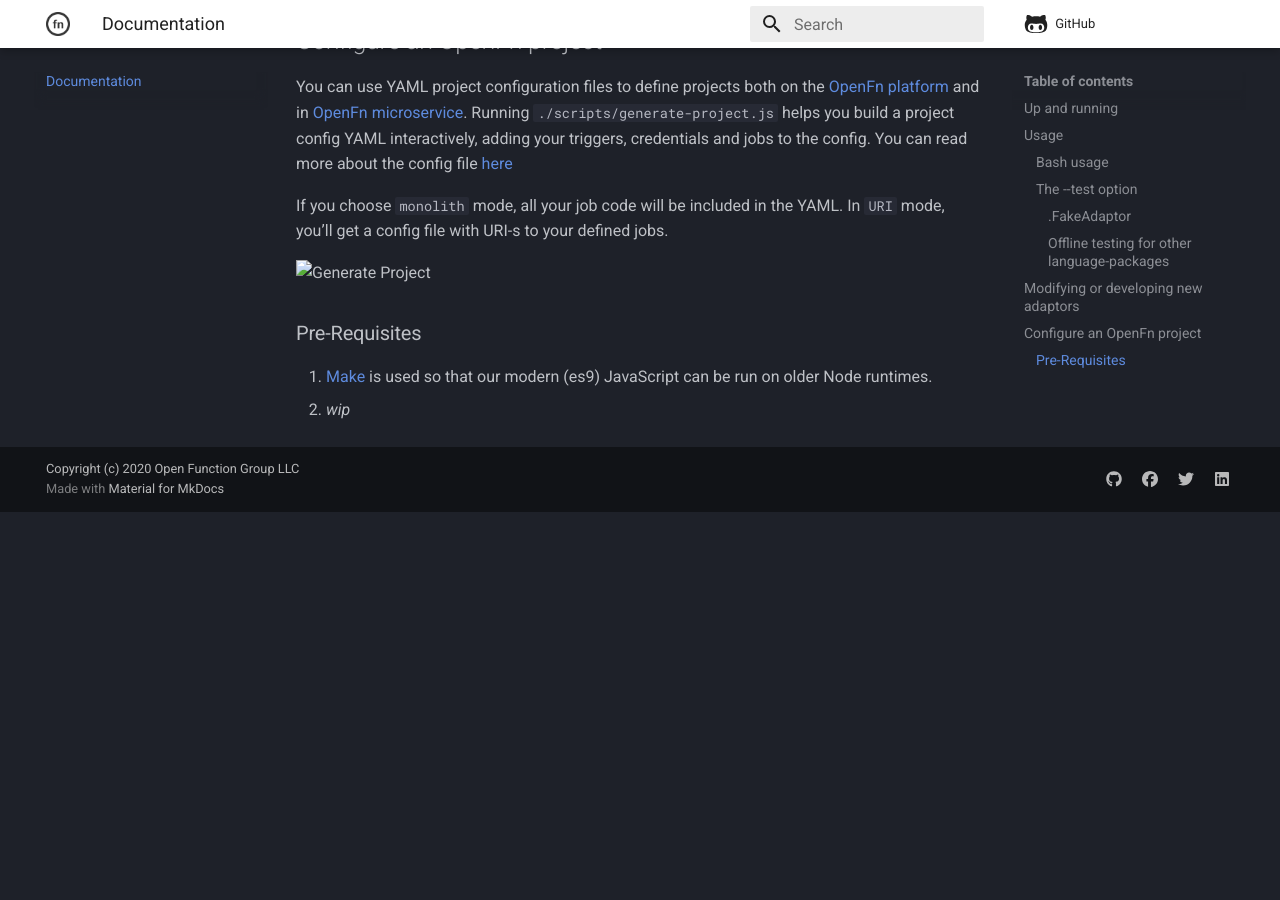
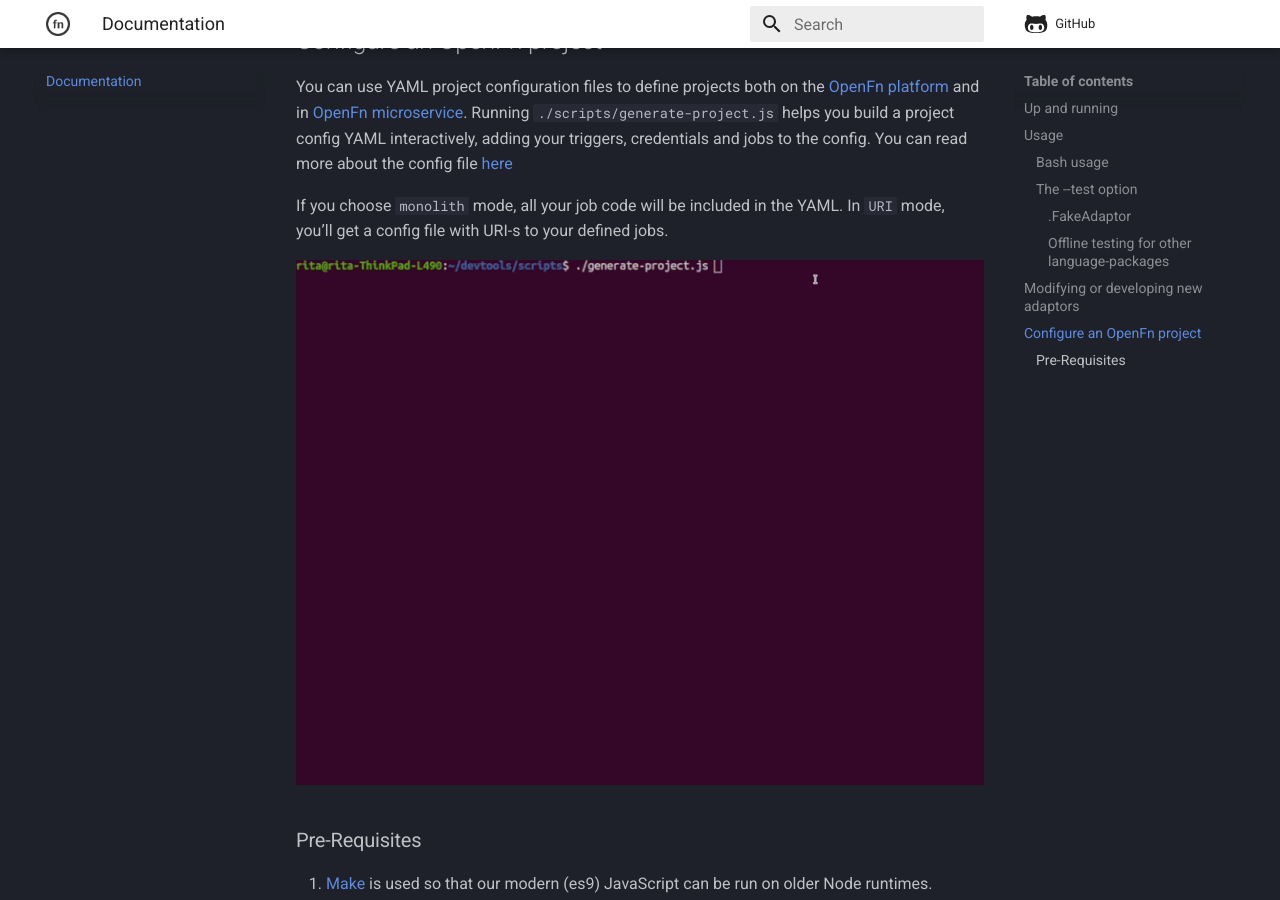
Before and after one commit to OpenFn/devtools, an MkDocs documentation site: the page built from docs/index.md, in a window 1280 px wide and 900 px high, scrolled down 1786 px. Built offline with MkDocs 1.6.1 and Material for MkDocs 9.7.7, drawn with Linux system fonts in a browser that asks for light colours; a script that is not in the unit is left out; comment, search, counter and statistics services are not loaded; before the commit the page ends 2298 px from its top, so only the background shows below that.

Commit message:
add image for mkdosc

```diff
--- a/docs/index.md
+++ b/docs/index.md
@@ -76,7 +76,7 @@
 If you choose `monolith` mode, all your job code will be included in the YAML.
 In `URI` mode, you’ll get a config file with URI-s to your defined jobs.
 
-![Generate Project](/img/generate-project.gif)
+![Generate Project](images/generate-project.gif)
 
 ### Pre-Requisites
 
```
